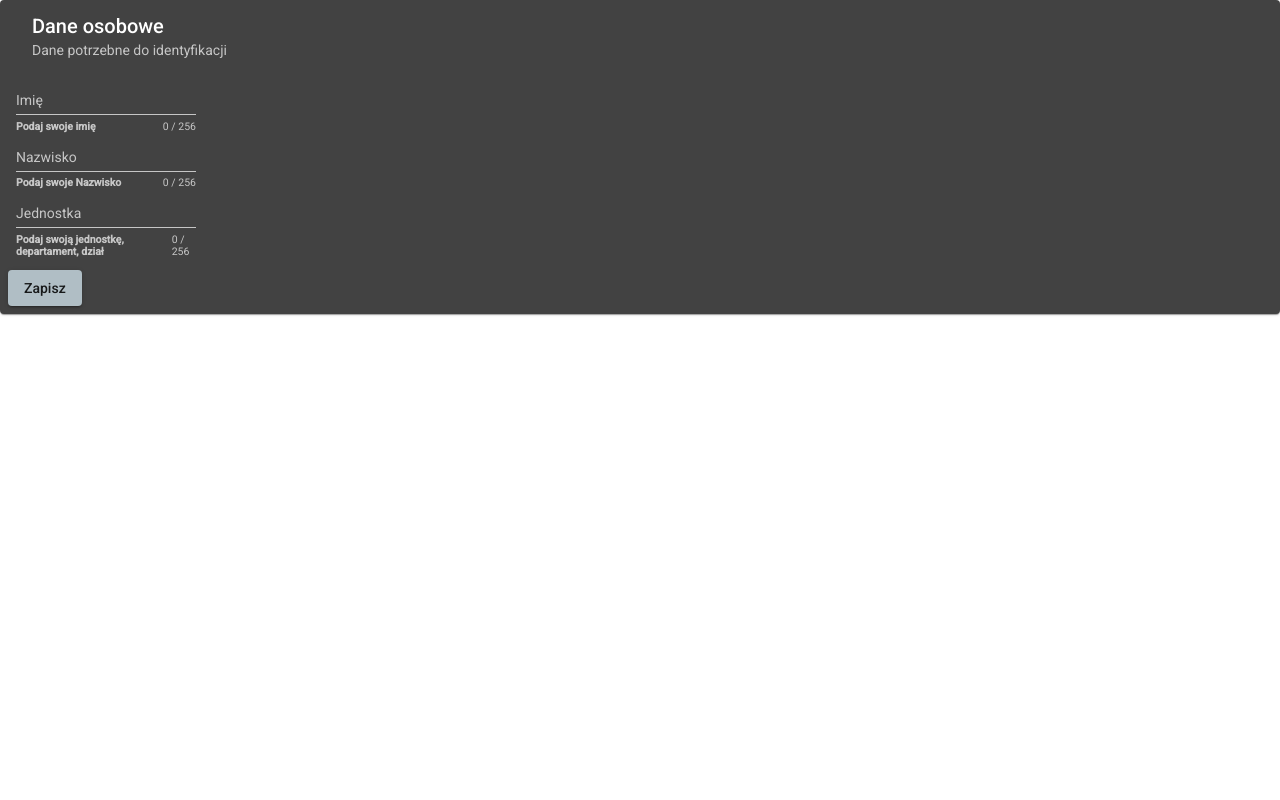
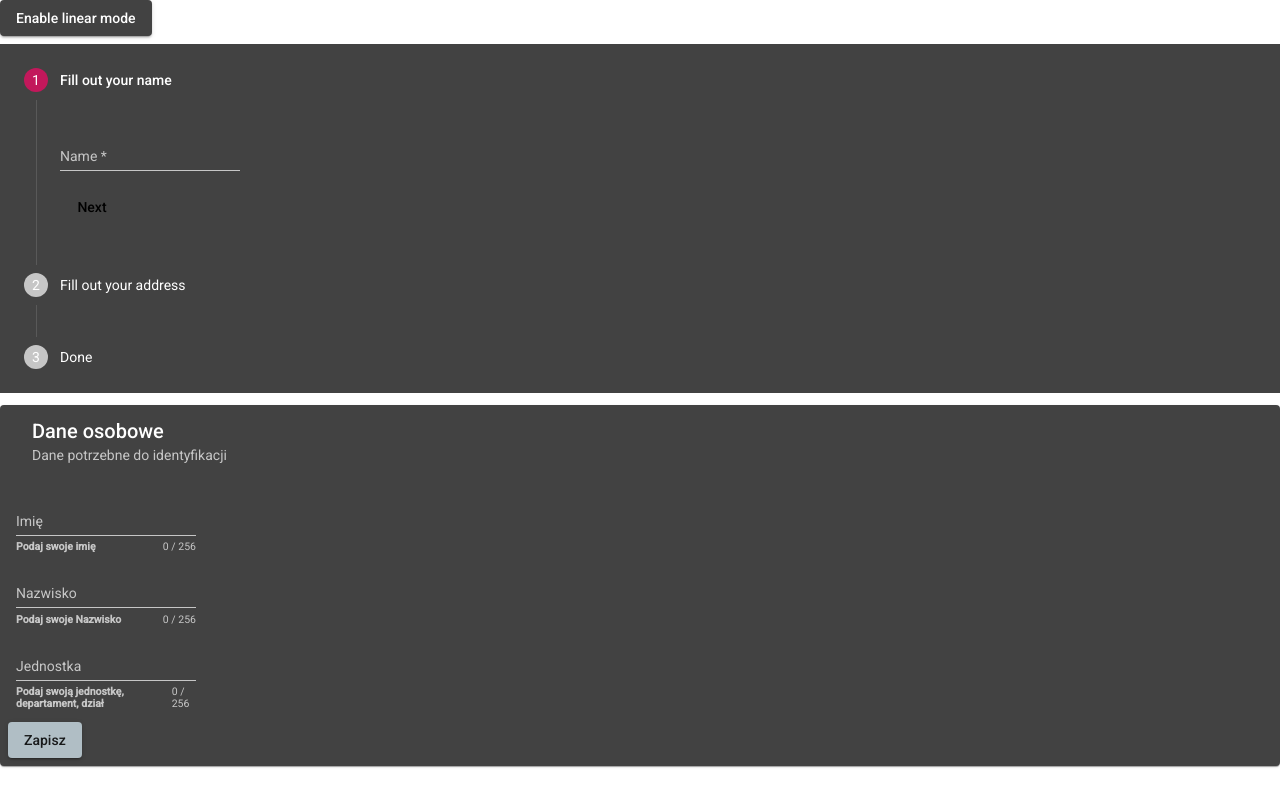
Before and after one commit to bohatermateusz/RMPlatform, an Angular app in the folder RMPlatform/ClientApp/: page / in a window 1280 px wide. Built offline with nearby package versions, Linux system fonts and the light colour scheme.

Commit message:
Added simple form with new components

```diff
--- a/RMPlatform/ClientApp/src/app/form/form.component.html
+++ b/RMPlatform/ClientApp/src/app/form/form.component.html
@@ -1,4 +1,45 @@
 
+<button mat-raised-button (click)="isLinear = !isLinear" id="toggle-linear">
+  {{!isLinear ? 'Enable linear mode' : 'Disable linear mode'}}
+</button>
+<mat-vertical-stepper [linear]="isLinear" #stepper>
+  <mat-step  [stepControl]="firstFormGroup">
+    <form [formGroup]="firstFormGroup" >
+      <ng-template matStepLabel>Fill out your name</ng-template>
+      <mat-form-field>
+        <mat-label>Name</mat-label>
+        <input matInput placeholder="Last name, First name" formControlName="firstCtrl" required>
+      </mat-form-field>
+      <div>
+        <button mat-button matStepperNext>Next</button>
+      </div>
+    </form>
+  </mat-step>
+  <mat-step [stepControl]="secondFormGroup">
+    <form  [formGroup]="secondFormGroup">
+      <ng-template matStepLabel>Fill out your address</ng-template>
+      <mat-form-field>
+        <mat-label>Address</mat-label>
+        <input matInput formControlName="secondCtrl" placeholder="Ex. 1 Main St, New York, NY"
+               required>
+      </mat-form-field>
+      <div>
+        <button mat-button matStepperPrevious>Back</button>
+        <button mat-button matStepperNext>Next</button>
+      </div>
+    </form>
+  </mat-step>
+  <mat-step>
+    <ng-template matStepLabel>Done</ng-template>
+    <p>You are now done.</p>
+    <div>
+      <button mat-button matStepperPrevious>Back</button>
+      <button mat-button (click)="stepper.reset()">Reset</button>
+    </div>
+  </mat-step>
+</mat-vertical-stepper>
+
+<p></p>
 <mat-card>
   <mat-card-header>
     <mat-card-title>Dane osobowe</mat-card-title>
--- a/RMPlatform/ClientApp/src/app/form/form.component.scss
+++ b/RMPlatform/ClientApp/src/app/form/form.component.scss
@@ -0,0 +1,7 @@
+.mat-stepper-vertical {
+  margin-top: 8px;
+}
+
+.mat-form-field {
+  margin-top: 16px;
+}
--- a/RMPlatform/ClientApp/src/app/form/form.component.ts
+++ b/RMPlatform/ClientApp/src/app/form/form.component.ts
@@ -1,4 +1,6 @@
 import { Component, OnInit } from '@angular/core';
+import {FormBuilder, FormGroup, Validators} from '@angular/forms';
+
 
 
 @Component({
@@ -7,10 +9,20 @@
   styleUrls: ['./form.component.scss']
 })
 export class FormComponent implements OnInit {
+  isLinear = false;
+  firstFormGroup: FormGroup;
+  secondFormGroup: FormGroup;
 
-  constructor() { }
+  constructor(private _formBuilder: FormBuilder) {}
 
-  ngOnInit(): void {
+
+  ngOnInit() {
+    this.firstFormGroup = this._formBuilder.group({
+      firstCtrl: ['', Validators.required]
+    });
+    this.secondFormGroup = this._formBuilder.group({
+      secondCtrl: ['', Validators.required]
+    });
   }
 
 }
```
Also changed, not shown: RMPlatform/ClientApp/src/app/app.module.ts (+8 -2 lines).
